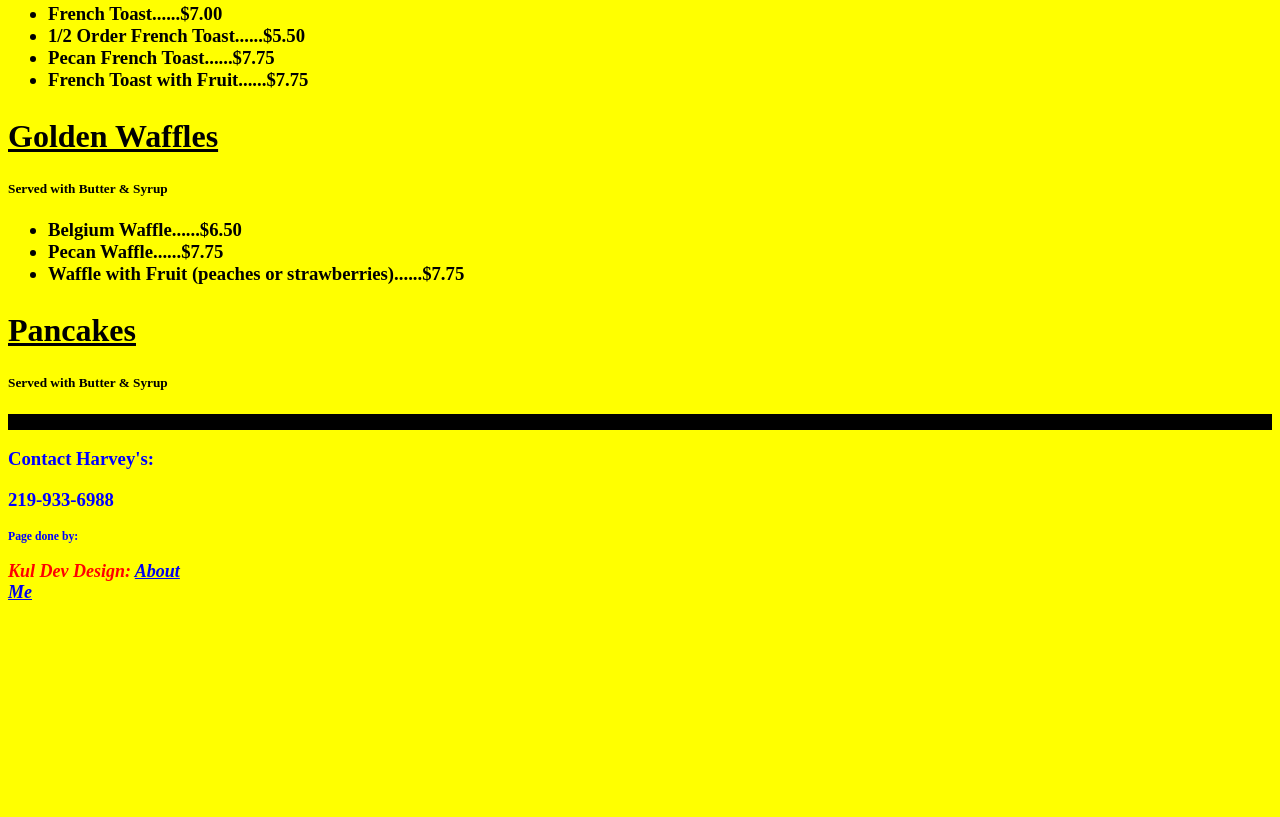
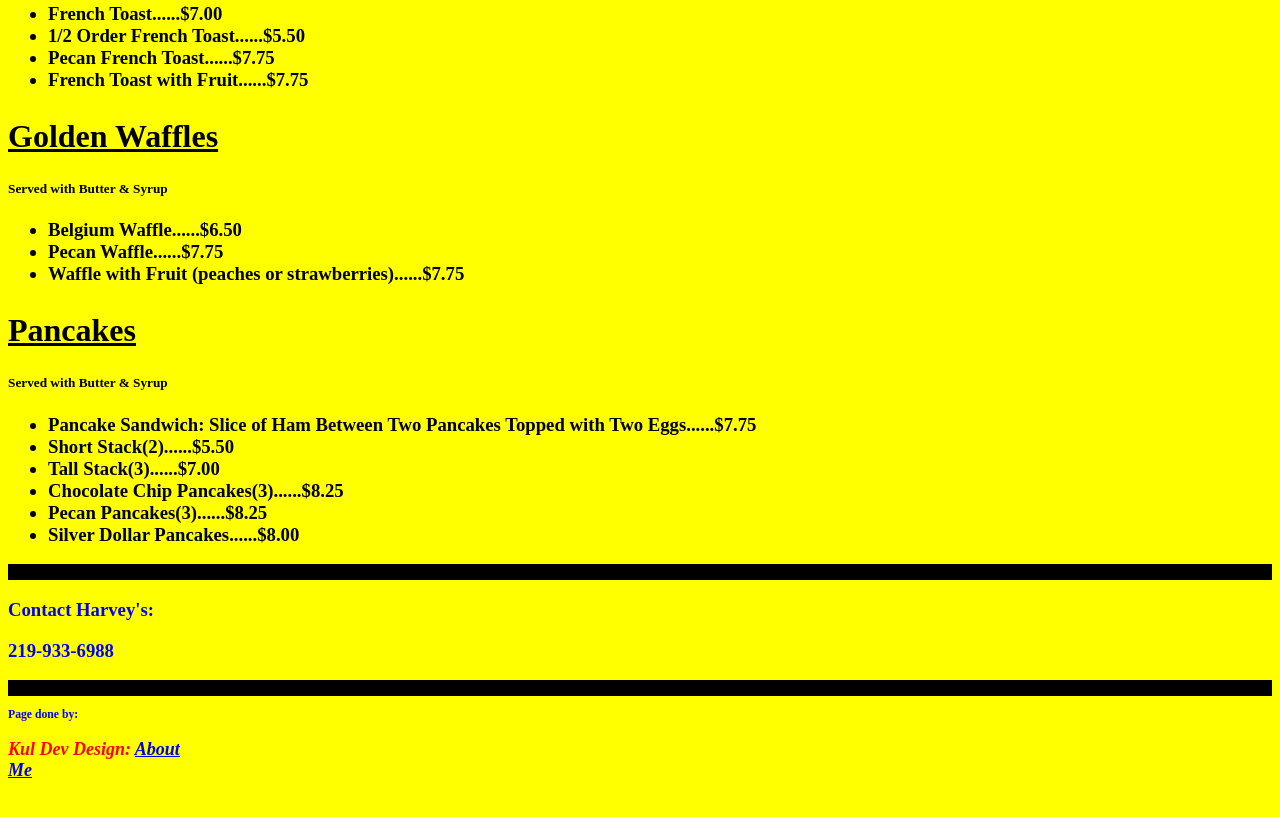
Before and after one commit to JasonKulak/Harveys, a plain HTML site: page index.html in a window 1280 px wide. Shown: the part 1401-2218 px from the top of the page. Before the commit the page ends 2130 px from the top, so only its background shows below. Drawn offline with Linux system fonts and the light colour scheme; a web font is replaced by a local one.

Commit message:
Pancakes section with prices added

```diff
--- a/index.html
+++ b/index.html
@@ -123,6 +123,18 @@
             Served with Butter & Syrup
         </h5>
     </div>
+    <div>
+        <h3>
+            <ul>
+                <li>Pancake Sandwich: Slice of Ham Between Two Pancakes Topped with Two Eggs......$7.75</li>
+                <li>Short Stack(2)......$5.50</li>
+                <li>Tall Stack(3)......$7.00</li>
+                <li>Chocolate Chip Pancakes(3)......$8.25</li>
+                <li>Pecan Pancakes(3)......$8.25</li>
+                <li>Silver Dollar Pancakes......$8.00</li>
+            </ul>
+        </h3>
+    </div>
 
     <hr>
 
@@ -135,6 +147,9 @@
                 219-933-6988
             </h3>
         </div>
+
+        <hr>
+
         <div class="design_by">
             <h3>
                 Page done by:
```
